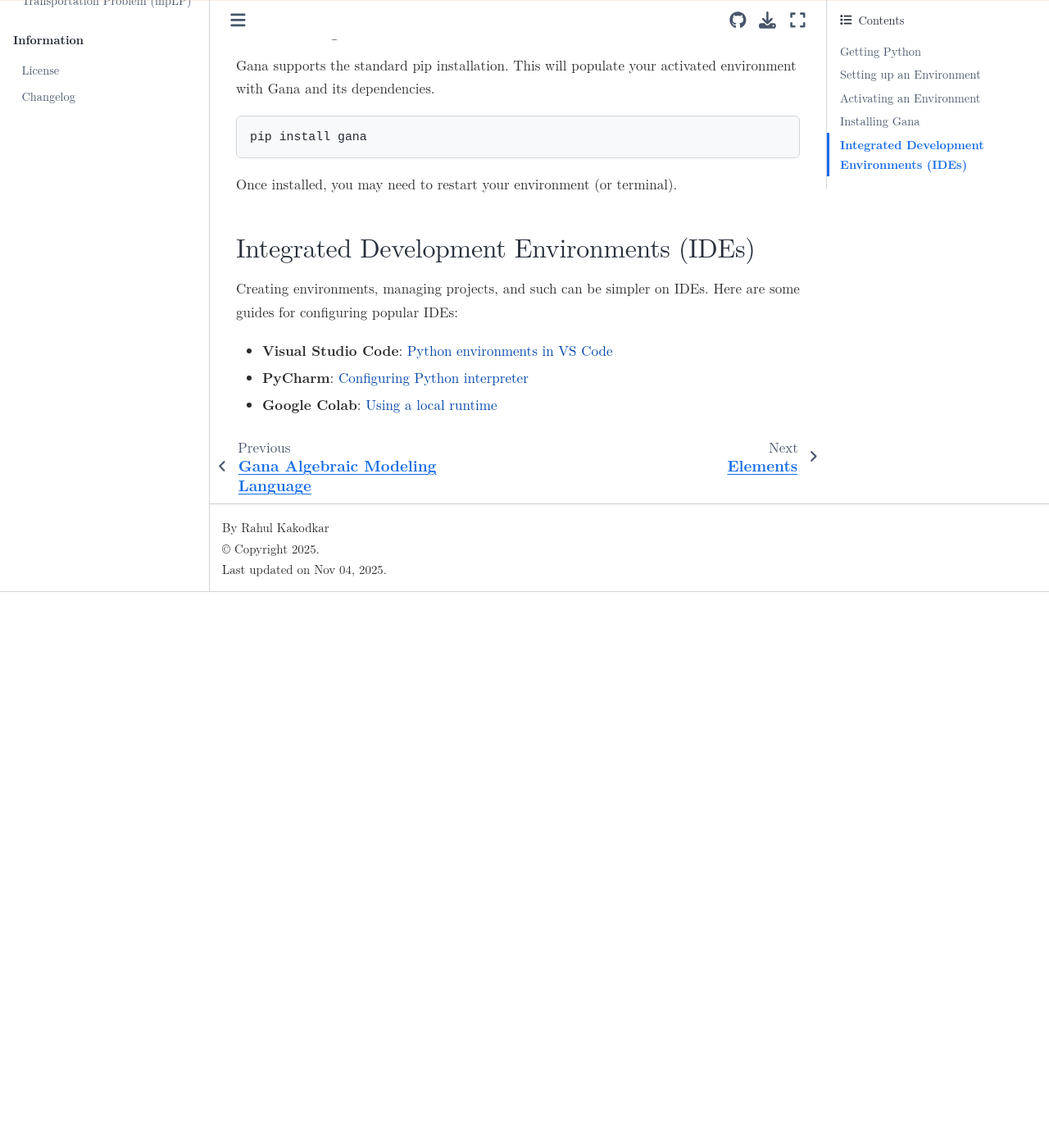
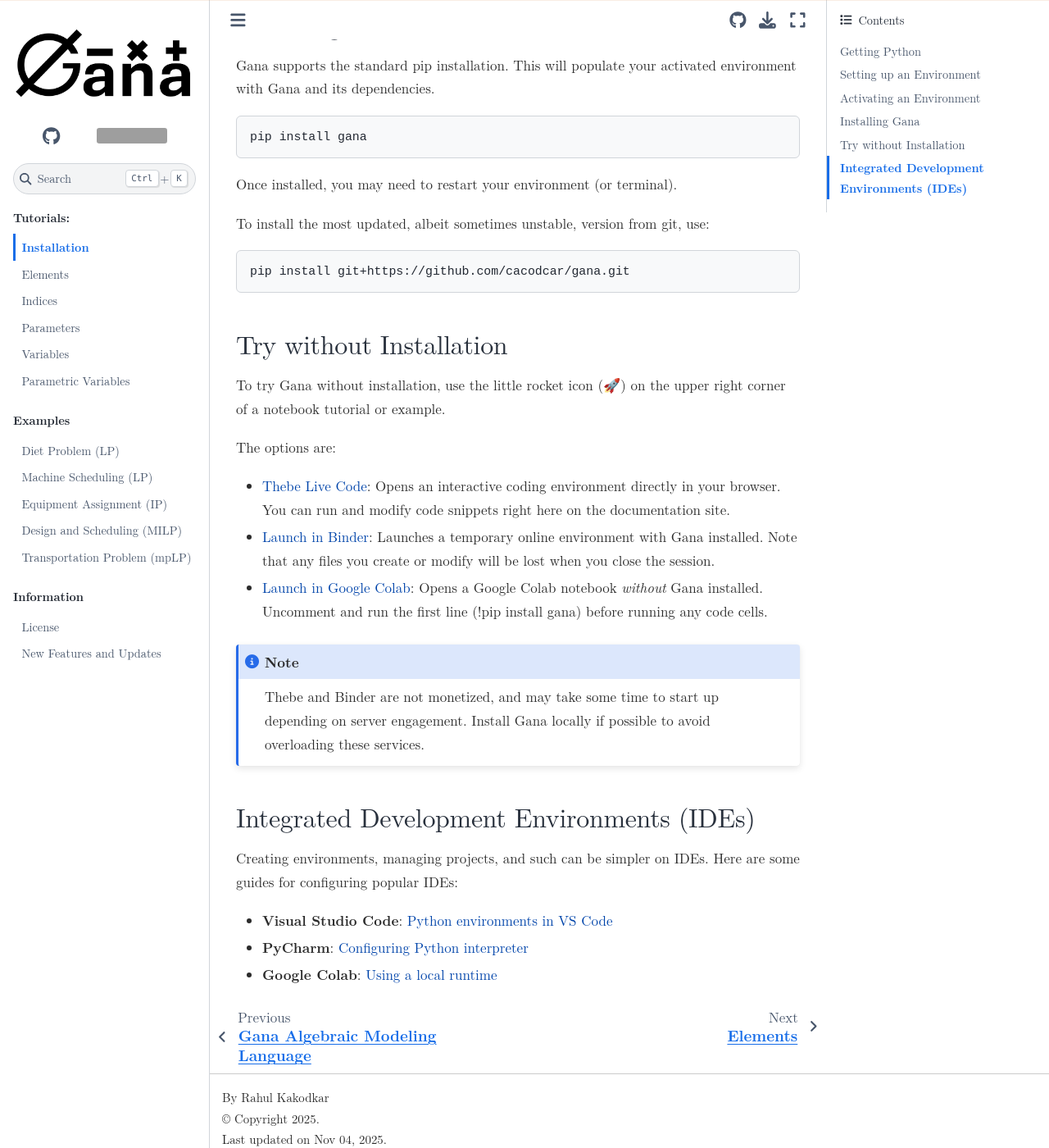
Before and after one commit to cacodcar/gana, a Sphinx documentation site: the page built from docs/tutorials/installation.rst, in a window 1280 px wide and 1400 px high, scrolled down 1748 px. Shown: the whole window at 82% size. Built offline with Sphinx 7.4.7 and the Sphinx Book theme 1.1.4, drawn with Linux system fonts in a browser that asks for light colours; before the commit the page ends 2470 px from its top, so only the background shows below that; grey boxes are pictures that could not be loaded.

Commit message:
colab launch

```diff
--- a/docs/_autosummary/gana.sets.parameter.rst
+++ b/docs/_autosummary/gana.sets.parameter.rst
@@ -9,6 +9,7 @@ gana.sets.parameter
    .. autosummary::
 
       display
+      draw
       make_T
       symbols
       warn
--- a/docs/_autosummary/gana.sets.variable.rst
+++ b/docs/_autosummary/gana.sets.variable.rst
@@ -9,10 +9,9 @@ gana.sets.variable
    .. autosummary::
 
       display
+      draw
       make_P
       make_T
-      rc
-      symbols
 
    .. rubric:: Classes
 
@@ -23,8 +22,6 @@ gana.sets.variable
       F
       FCase
       I
-      Idx
-      IndexedBase
       Math
       V
       product
--- a/docs/_autosummary/gana.utils.rst
+++ b/docs/_autosummary/gana.utils.rst
@@ -11,4 +11,5 @@ gana.utils
    :recursive:
 
    decorators
+   draw
    printing
--- a/docs/changelog.rst
+++ b/docs/changelog.rst
@@ -1,5 +1,5 @@
-Changelog
-=========
+New Features and Updates
+=========================
 
 .. include:: ../CHANGELOG.md
    :parser: myst_parser.sphinx_
--- a/docs/conf.py
+++ b/docs/conf.py
@@ -68,10 +68,10 @@ html_theme_options = {
     "launch_buttons": {
         "thebe": True,
         "binderhub_url": "https://mybinder.org",
+        "colab_url": "https://colab.research.google.com/",
         "notebook_interface": "classic",  # or "jupyterlab"
         "binder_branch": "main",
         "path_to_docs": "docs/",
-        # "colab_url": "https://colab.research.google.com/",
         # "deepnote_url": "https://deepnote.com",
     },
 }
--- a/docs/tutorials/installation.rst
+++ b/docs/tutorials/installation.rst
@@ -78,6 +78,36 @@ This will populate your activated environment with Gana and its dependencies.
 
 Once installed, you may need to restart your environment (or terminal).
 
+To install the most updated, albeit sometimes unstable, version from git, use:
+
+.. code-block:: bash
+
+    pip install git+https://github.com/cacodcar/gana.git
+
+
+
+Try without Installation
+------------------------
+
+To try Gana without installation, use the little rocket icon (🚀) on the upper right
+corner of a notebook tutorial or example.
+
+The options are:
+
+- `Thebe Live Code <https://teachbooks.io/manual/examples/live_code.html#>`_: Opens an interactive coding environment directly in your browser.
+  You can run and modify code snippets right here on the documentation site.
+
+- `Launch in Binder <https://mybinder.org/>`_: Launches a temporary online environment with Gana installed.
+  Note that any files you create or modify will be lost when you close the session.
+
+- `Launch in Google Colab <https://colab.google/>`_: Opens a Google Colab notebook *without* Gana installed.
+  Uncomment and run the first line (!pip install gana) before running any code cells.
+
+.. note::
+
+    Thebe and Binder are not monetized, and may take some time to start up depending on server engagement.
+    Install Gana locally if possible to avoid overloading these services.
+
 
 .. _ides:
 
```
Also changed, not shown: docs/examples/batch.ipynb, docs/examples/diet.ipynb, docs/examples/energy.ipynb, docs/examples/machine.ipynb, docs/examples/transport.ipynb.
